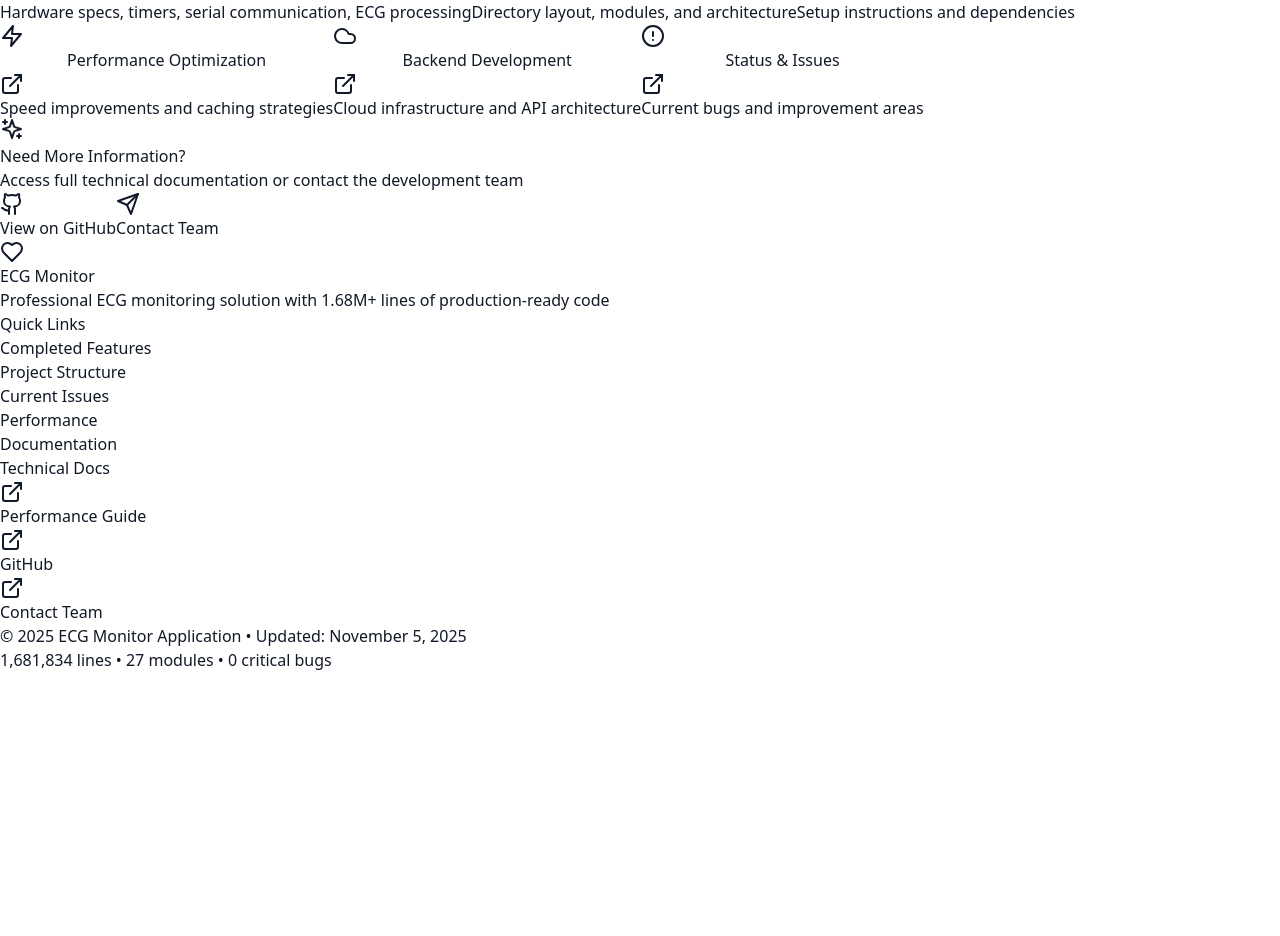
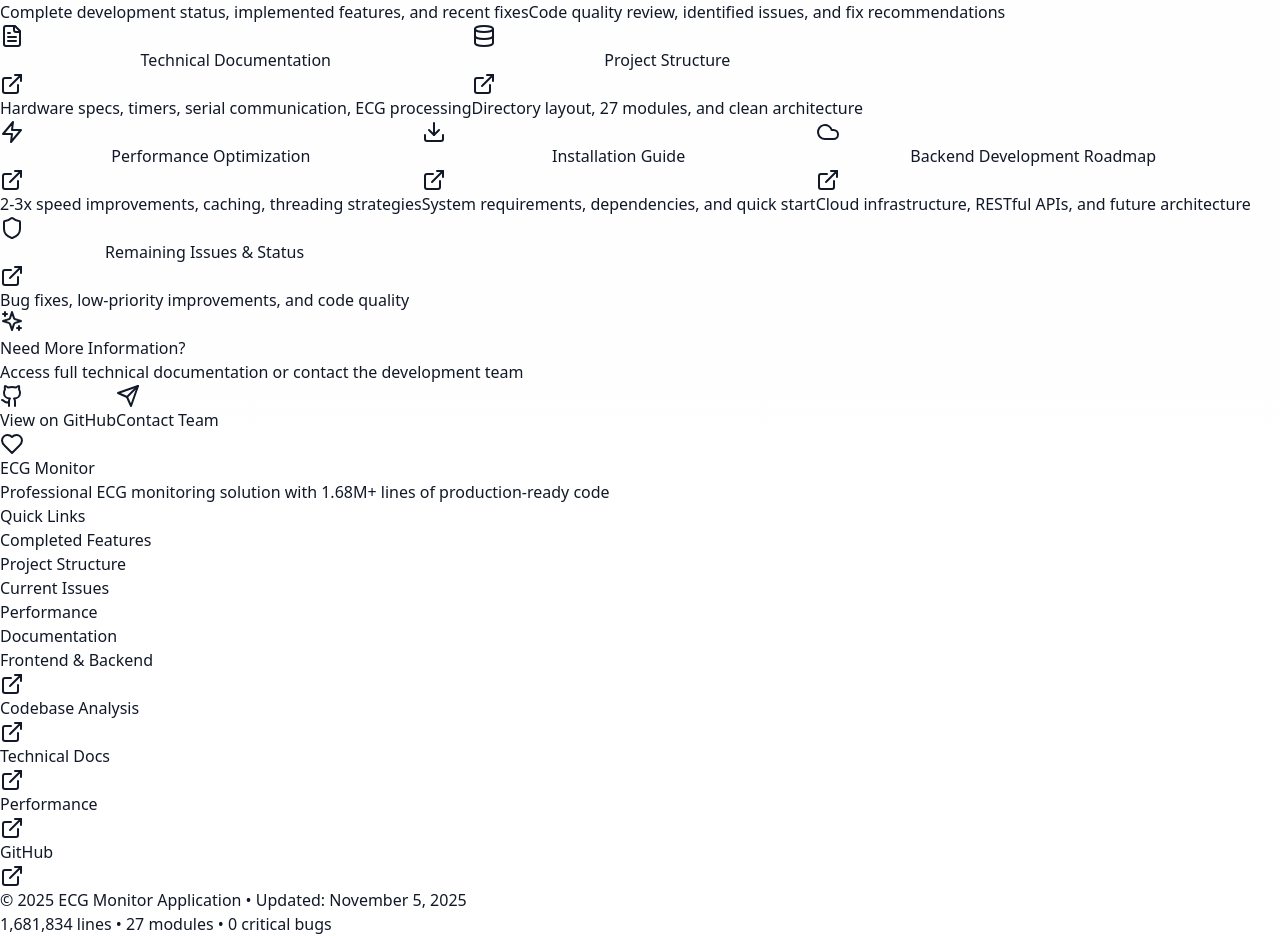
Before and after one commit to DivyansghDMK/ECGWeb, a React (Vite) app: page / in a window 1280 px wide. Shown: the part 5182-6118 px from the top of the page. Before the commit the page ends 5854 px from the top, so only its background shows below. Built offline with nearby package versions, Linux system fonts and the light colour scheme.

Commit message:
Enhanced UI with 8 documentation files, stunning gradients, and animations

```diff
--- a/src/App.tsx
+++ b/src/App.tsx
@@ -549,6 +549,20 @@
           <div className="grid md:grid-cols-2 lg:grid-cols-3 gap-6">
             {[
             {
+              key: 'frontend-backend',
+              icon: TrendingUp,
+              title: 'Frontend & Backend Summary',
+              description: 'Complete development status, implemented features, and recent fixes',
+              color: 'green'
+            },
+            {
+              key: 'codebase-analysis',
+              icon: AlertCircle,
+              title: 'Codebase Analysis Report',
+              description: 'Code quality review, identified issues, and fix recommendations',
+              color: 'red'
+            },
+            {
               key: 'technical-docs',
               icon: FileText,
               title: 'Technical Documentation',
@@ -559,36 +573,36 @@
               key: 'project-structure',
               icon: Database,
               title: 'Project Structure',
-              description: 'Directory layout, modules, and architecture',
+              description: 'Directory layout, 27 modules, and clean architecture',
               color: 'purple'
+            },
+            {
+              key: 'performance',
+              icon: Zap,
+              title: 'Performance Optimization',
+              description: '2-3x speed improvements, caching, threading strategies',
+              color: 'orange'
             },
             {
               key: 'installation',
               icon: Download,
               title: 'Installation Guide',
-              description: 'Setup instructions and dependencies',
-              color: 'green'
-            },
-            {
-              key: 'performance',
-              icon: Zap,
-              title: 'Performance Optimization',
-              description: 'Speed improvements and caching strategies',
-              color: 'orange'
+              description: 'System requirements, dependencies, and quick start',
+              color: 'cyan'
             },
             {
               key: 'backend-roadmap',
               icon: Cloud,
-              title: 'Backend Development',
-              description: 'Cloud infrastructure and API architecture',
-              color: 'cyan'
+              title: 'Backend Development Roadmap',
+              description: 'Cloud infrastructure, RESTful APIs, and future architecture',
+              color: 'indigo'
             },
             {
               key: 'remaining-issues',
-              icon: AlertCircle,
-              title: 'Status & Issues',
-              description: 'Current bugs and improvement areas',
-              color: 'red'
+              icon: Shield,
+              title: 'Remaining Issues & Status',
+              description: 'Bug fixes, low-priority improvements, and code quality',
+              color: 'yellow'
             }
           ].map((doc, i) => (
             <button
@@ -602,8 +616,10 @@
                 doc.color === 'green' ? 'from-green-400 to-green-600' :
                 doc.color === 'orange' ? 'from-orange-400 to-orange-600' :
                 doc.color === 'cyan' ? 'from-cyan-400 to-cyan-600' :
+                doc.color === 'indigo' ? 'from-indigo-400 to-indigo-600' :
+                doc.color === 'yellow' ? 'from-yellow-400 to-yellow-600' :
                 'from-red-400 to-red-600'
-              } flex items-center justify-center mb-4 group-hover:scale-110 group-hover:rotate-6 transition-all duration-300`}>
+              } flex items-center justify-center mb-4 group-hover:scale-110 group-hover:rotate-6 transition-all duration-300 shadow-lg`}>
                 <doc.icon className="h-7 w-7 text-white" />
               </div>
               <h3 className="font-bold text-xl mb-2 text-gray-900 group-hover:text-blue-600 transition-colors flex items-center">
@@ -663,16 +679,21 @@
             <div>
             <h3 className="font-semibold mb-4">Documentation</h3>
             <ul className="space-y-2 text-sm text-gray-400">
+              <li><button onClick={() => openDocumentation('frontend-backend')} className="hover:text-white transition-colors flex items-center">
+                Frontend & Backend <ExternalLink className="h-3 w-3 ml-1" />
+              </button></li>
+              <li><button onClick={() => openDocumentation('codebase-analysis')} className="hover:text-white transition-colors flex items-center">
+                Codebase Analysis <ExternalLink className="h-3 w-3 ml-1" />
+              </button></li>
               <li><button onClick={() => openDocumentation('technical-docs')} className="hover:text-white transition-colors flex items-center">
                 Technical Docs <ExternalLink className="h-3 w-3 ml-1" />
               </button></li>
               <li><button onClick={() => openDocumentation('performance')} className="hover:text-white transition-colors flex items-center">
-                  Performance Guide <ExternalLink className="h-3 w-3 ml-1" />
+                Performance <ExternalLink className="h-3 w-3 ml-1" />
               </button></li>
               <li><button onClick={handleGithub} className="hover:text-white transition-colors flex items-center">
                 GitHub <ExternalLink className="h-3 w-3 ml-1" />
               </button></li>
-                <li><a href="mailto:divyansh.srivastava@deckmount.in" className="hover:text-white transition-colors">Contact Team</a></li>
             </ul>
           </div>
           </div>
--- a/src/data/documentation.ts
+++ b/src/data/documentation.ts
@@ -1,4 +1,194 @@
 export const documentationFiles = {
+  'frontend-backend': {
+    title: 'Frontend & Backend Summary',
+    icon: 'layers',
+    content: `# 📊 Frontend & Backend Development Summary
+
+**Status:** Production Ready
+**Date:** October 28, 2025
+
+---
+
+## 🎨 FRONTEND DEVELOPMENT
+
+### ✅ What's Been Implemented
+
+#### 1. User Interface (PyQt5 Desktop App)
+- ✅ **Login System** - User authentication with sign-in/sign-out
+- ✅ **Dashboard** - Main control panel with real-time metrics display
+- ✅ **12-Lead ECG Test Page** - Complete ECG acquisition interface
+- ✅ **Expanded Lead View** - Detailed individual lead analysis
+- ✅ **Recent Reports** - Quick access to last 10 PDF reports
+- ✅ **Settings Panel** - Wave speed, gain, buffer size configuration
+- ✅ **Demo Mode** - CSV-based and synthetic ECG data
+- ✅ **Report Generation** - PDF report with waveforms and metrics
+
+#### 2. Real-Time Visualization
+- ✅ **12-Lead Grid Display** - PyQtGraph plotting system
+- ✅ **Live ECG Waveforms** - Real-time signal plotting
+- ✅ **Metrics Display** - BPM, PR, QRS, Axis, ST, QT/QTc intervals
+- ✅ **Heartbeat Animation** - Visual feedback
+- ✅ **Color-Coded Leads** - Distinct colors for each ECG lead
+
+#### 3. Data Processing & Analysis
+- ✅ **ECG Signal Analysis** - Pan-Tompkins R-peak detection
+- ✅ **Metric Calculations** - PR, QRS, QT, QTc intervals
+- ✅ **Heart Rate Calculation** - From R-R intervals
+- ✅ **Arrhythmia Detection** - AFib, VT, bradycardia, tachycardia
+- ✅ **Signal Filtering** - Butterworth and adaptive filtering
+- ✅ **Waveform Synthesis** - Demo data generation
+
+#### 4. Recent Fixes
+- ✅ **Metric Flickering** - Added 5-second throttling
+- ✅ **Waveform Cropping** - Fixed PyQtGraph view range
+- ✅ **aVR Lead Fix** - Proper ECG calculation in demo mode
+- ✅ **QT/QTc Display** - Shows both values separately
+- ✅ **Memory Leaks** - Proper cleanup of timers and threads
+
+---
+
+## ⚙️ BACKEND DEVELOPMENT
+
+### ✅ What's Been Implemented
+
+#### 1. Backend Integration Architecture
+- ✅ **Offline-First Design** - Data queue system
+- ✅ **API Wrapper Layer** - Abstracts backend calls
+- ✅ **Data Queue System** - Local storage and auto-upload
+- ✅ **Cloud Upload Support** - Direct cloud storage
+- ✅ **Session Recorder** - Real-time data capture
+- ✅ **Crash Logger** - Automatic error reporting
+
+#### 2. Data Management
+- ✅ **Priority-Based Upload** - Critical data uploaded first
+- ✅ **Retry Mechanisms** - Automatic retry for failed uploads
+- ✅ **Local Storage** - SQLite database for offline queue
+- ✅ **JSON Metadata** - Report indexing and tracking
+- ✅ **User Management** - JSON-based user database
+
+---
+
+## 📈 PERFORMANCE METRICS
+
+| Component | Performance | Status |
+|-----------|-------------|--------|
+| **App Startup** | 2-3 seconds | ✅ Good |
+| **ECG Display** | 20 FPS real-time | ✅ Good |
+| **Metric Updates** | Every 5 seconds | ✅ Stable |
+| **PDF Generation** | 3-5 seconds | ✅ Good |
+| **Memory Usage** | ~150MB | ✅ Reasonable |
+| **CPU Usage** | 10-15% | ✅ Good |
+
+---
+
+## 💡 SUMMARY
+
+### ✅ COMPLETED
+- Fully functional desktop ECG application
+- Real-time ECG display and analysis
+- PDF report generation
+- Demo mode with realistic data
+- Offline-first architecture
+- Cloud upload support
+- Comprehensive error handling
+
+**Status:** Frontend is **PRODUCTION READY** ✅`
+  },
+
+  'codebase-analysis': {
+    title: 'Codebase Analysis Report',
+    icon: 'search',
+    content: `# 🔍 ECG Monitor - Codebase Analysis Report
+
+**Date:** October 16, 2025
+**Analysis Type:** Comprehensive Code Review
+**Overall Code Quality:** 7/10
+
+---
+
+## 📧 Executive Summary
+
+A comprehensive analysis identified **11 issues** across all priority levels. Overall code quality is good, with well-structured architecture.
+
+**Assessment:**
+- ✅ **Code Quality:** 7/10 - Well-structured
+- ✅ **Stability:** 8/10 - Mostly defensive
+- ⚠️ **Maintainability:** 6/10 - Some improvements needed
+- ✅ **Production Readiness:** 7.5/10 - Solid core
+
+---
+
+## 🔴 CRITICAL ISSUES (Must Fix)
+
+### Issue #1: Missing psutil Dependency
+**Severity:** 🔴 CRITICAL
+**Location:** \`src/utils/crash_logger.py\`
+**Impact:** Application will crash when collecting system info
+
+**Solution:**
+Add to requirements.txt:
+\`\`\`bash
+psutil>=5.9.0
+\`\`\`
+
+**Fix Time:** 2 minutes
+
+---
+
+### Issue #2: Missing Navigation Imports
+**Severity:** 🔴 CRITICAL
+**Location:** \`src/main.py\`
+**Impact:** Import errors, potential runtime crashes
+
+**Solution:**
+Remove unused imports or move files from \`clutter/\`
+
+**Fix Time:** 5 minutes
+
+---
+
+## 🟡 HIGH PRIORITY ISSUES
+
+### Issue #3: Dead Code - ECGRecording Class
+**Severity:** 🟡 HIGH
+**Impact:** Maintenance burden, misleading code
+
+**Solution:** Remove unused class or implement properly
+
+**Fix Time:** 15 minutes (removal)
+
+---
+
+### Issue #4: Hardcoded Dummy Values
+**Severity:** 🟡 HIGH
+**Location:** Metric calculations
+**Impact:** Placeholder values instead of real calculations
+
+**Solution:** Add TODO comments or implement calculations
+
+**Fix Time:** 30 minutes
+
+---
+
+## 🟢 LOW PRIORITY ISSUES
+
+- Magic numbers throughout code
+- Inconsistent error handling
+- No type hints
+- Limited unit tests
+- Linter warnings
+
+---
+
+## 🎯 RECOMMENDATIONS
+
+1. **Fix critical issues** immediately (7 minutes total)
+2. **Address high priority** this week (1-2 hours)
+3. **Low priority** can wait for next sprint
+
+**All critical bugs can be fixed in under 10 minutes!**`
+  },
+
   'technical-docs': {
     title: 'Technical Documentation',
     icon: 'file',
```
Lines whose indentation alone changed are shown as unchanged.
